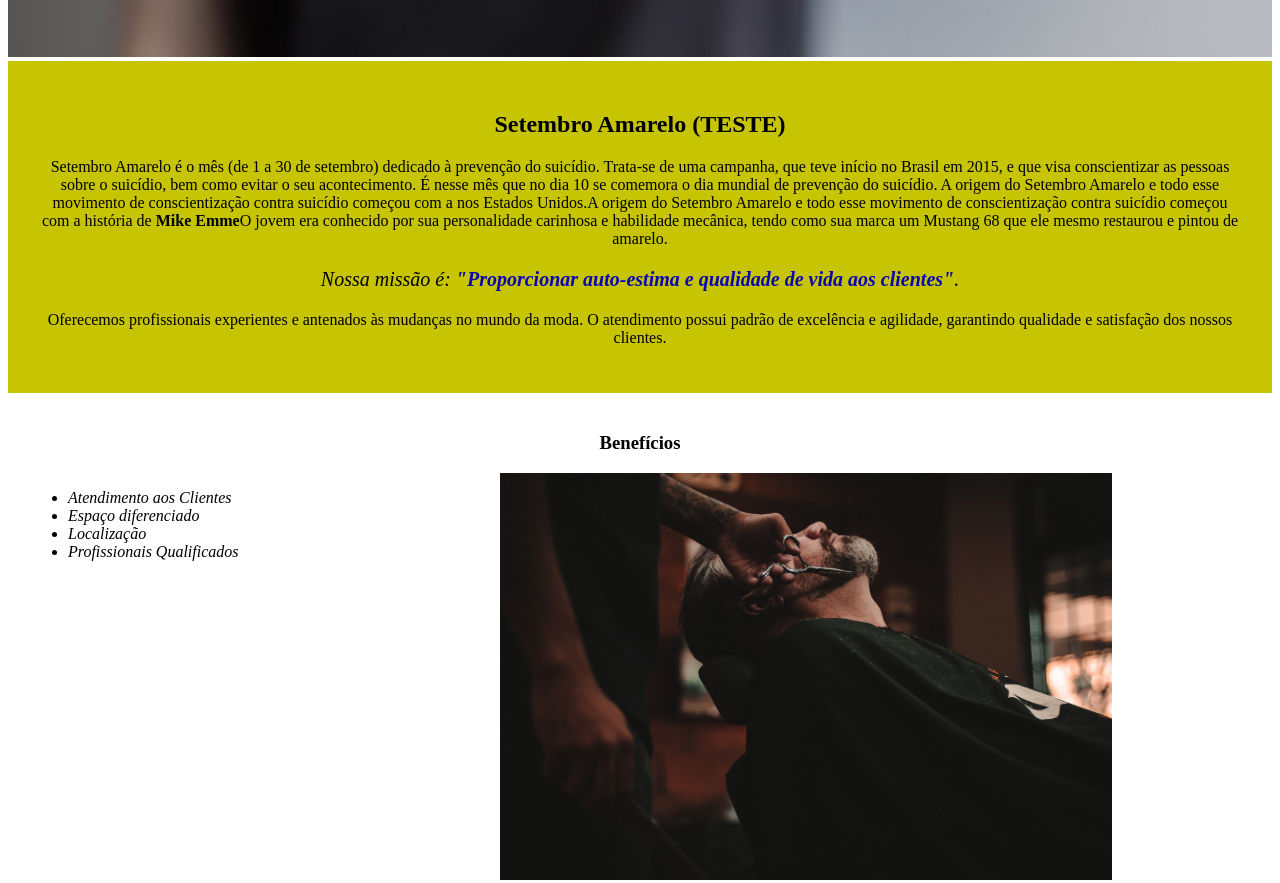
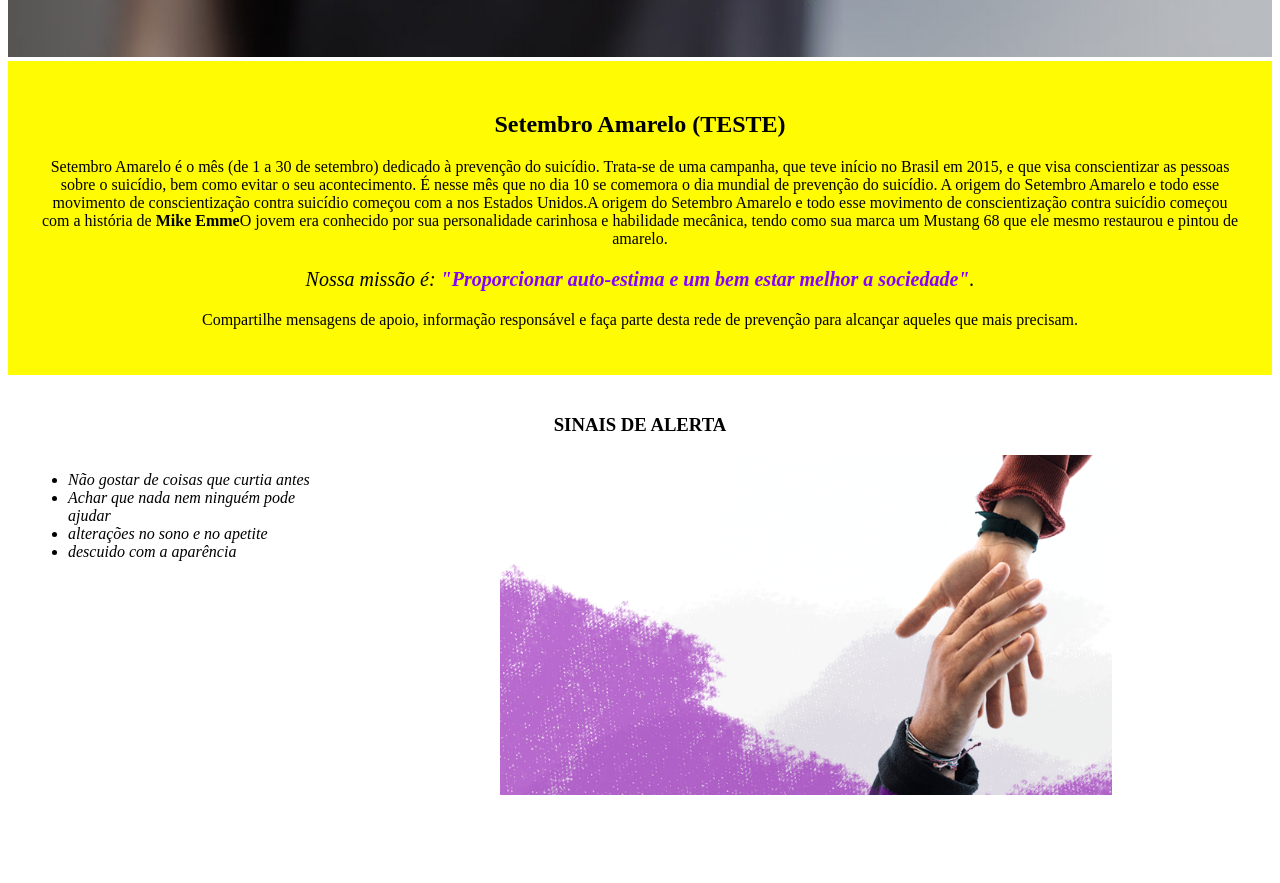
Before and after one commit to kauaupramk4/1B-setembro-amarelo, a plain HTML site: page index.html in a window 1280 px wide. Shown: the part 578-1461 px from the top of the page. After the commit the page ends 1405 px from the top, so only its background shows below. Drawn offline with Linux system fonts and the light colour scheme.

Commit message:
Add files via upload

```diff
--- a/index.html
+++ b/index.html
@@ -16,22 +16,22 @@
 
 			<p>Setembro Amarelo é o mês (de 1 a 30 de setembro) dedicado à prevenção do suicídio. Trata-se de uma campanha, que teve início no Brasil em 2015, e que visa conscientizar as pessoas sobre o suicídio, bem como evitar o seu acontecimento. É nesse mês que no dia 10 se comemora o dia mundial de prevenção do suicídio. A origem do Setembro Amarelo e todo esse movimento de conscientização contra suicídio começou com a nos Estados Unidos.A origem do Setembro Amarelo e todo esse movimento de conscientização contra suicídio começou com a história de <strong>Mike Emme</strong>O jovem era conhecido por sua personalidade carinhosa e habilidade mecânica, tendo como sua marca um Mustang 68 que ele mesmo restaurou e pintou de amarelo.</p>
 
-			<p id="missao"><em>Nossa missão é: <strong>"Proporcionar auto-estima e qualidade de vida aos clientes"</strong>.</em></p>
+			<p id="missao"><em>Nossa missão é: <strong>"Proporcionar auto-estima e um bem estar melhor a sociedade"</strong>.</em></p>
 
-			<p>Oferecemos profissionais experientes e antenados às mudanças no mundo da moda. O atendimento possui padrão de excelência e agilidade, garantindo qualidade e satisfação dos nossos clientes.</p>
+			<p>Compartilhe mensagens de apoio, informação responsável e faça parte desta rede de prevenção para alcançar aqueles que mais precisam.</p>
 		</div>
 
 		<div class="beneficios">
-			<h3 class="titulo-centralizado">Benefícios</h3>
+			<h3 class="titulo-centralizado">SINAIS DE ALERTA</h3>
 
 			<ul>
-				<li class="itens">Atendimento aos Clientes</li>
-				<li class="itens">Espaço diferenciado</li>
-				<li class="itens">Localização</li>
-				<li class="itens">Profissionais Qualificados</li>
+				<li class="itens">Não gostar de coisas que curtia antes</li>
+				<li class="itens">Achar que nada nem ninguém pode ajudar</li>
+				<li class="itens">alterações no sono e no apetite</li>
+				<li class="itens">descuido com a aparência</li>
 			</ul>
 
-			<img src="beneficios.jpg" class="imagembeneficios">
+			<img src="638d5cc97903a666e0a36614_5e6bd6bae6c180799998df16_bem-estar-social.png" class="imagembeneficios">
 		</div>
 	</body>
 </html>
--- a/style.css
+++ b/style.css
@@ -3,7 +3,7 @@
 }
 
 .principal{
-	background: #c7c404;
+	background: #fffb02;
 	padding: 30px;
 }
 
@@ -24,7 +24,7 @@ p {
 }
 
 em strong {
-	color: #0906af;
+	color: #8400ff;
 }
 
 .itens {
```
Also changed, not shown: 638d5cc97903a666e0a36614_5e6bd6bae6c180799998df16_bem-estar-social.png (added).
